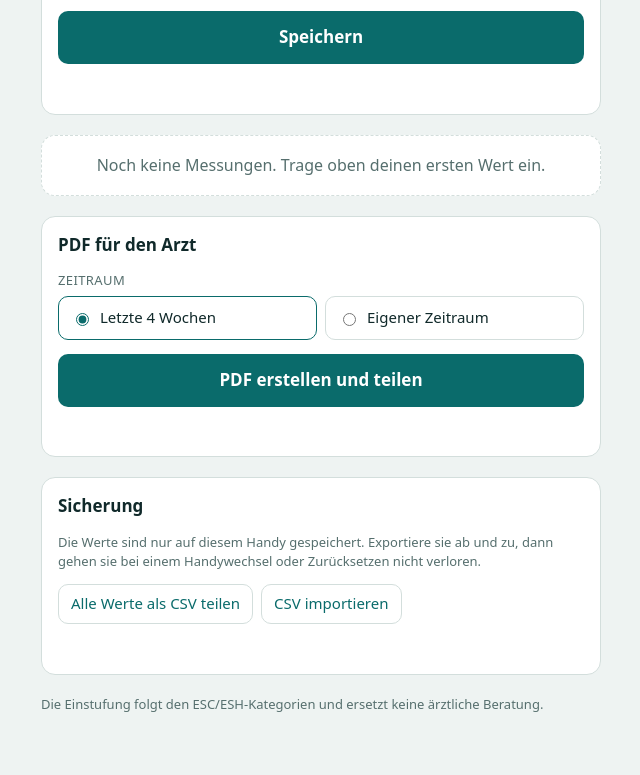
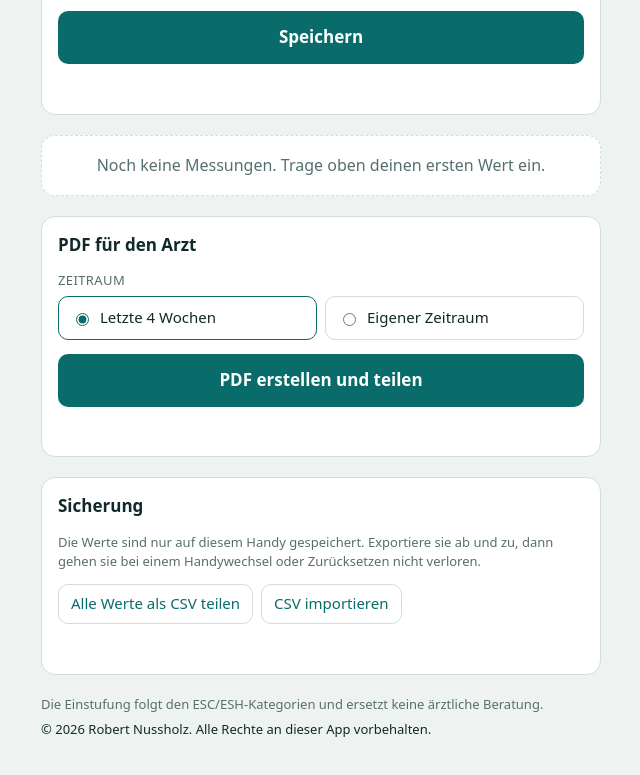
Before and after one commit to Robert-50969/blutdruck-tagebuch, a website: page www/index.html in a window 1280 px wide. Shown: the part 375-1150 px from the top of the page, without its empty margins (319-959 px from the left). Before the commit the page ends 1129 px from the top, so only its background shows below. Drawn offline with Linux system fonts and the light colour scheme; a web font is replaced by a local one.

Commit message:
Add files via upload

```diff
--- a/www/index.html
+++ b/www/index.html
@@ -238,7 +238,9 @@ button {
 .btnrow { display: flex; flex-wrap: wrap; gap: 8px; }
 .note { margin: 0; color: var(--muted); font-size: 0.8125rem; }
 footer { color: var(--muted); font-size: 0.8125rem; }
+footer { display: flex; flex-direction: column; gap: 6px; }
 footer p { margin: 0; }
+footer .rights { color: var(--fg); font-weight: 500; }
 [hidden] { display: none !important; }
 @media (prefers-reduced-motion: reduce) { * { transition: none !important; scroll-behavior: auto !important; } }
 </style>
@@ -314,6 +316,7 @@ footer p { margin: 0; }
 
   <footer>
     <p>Die Einstufung folgt den ESC/ESH-Kategorien und ersetzt keine ärztliche Beratung.</p>
+    <p class="rights">© 2026 Robert Nussholz. Alle Rechte an dieser App vorbehalten.</p>
   </footer>
 </main>
 
```
